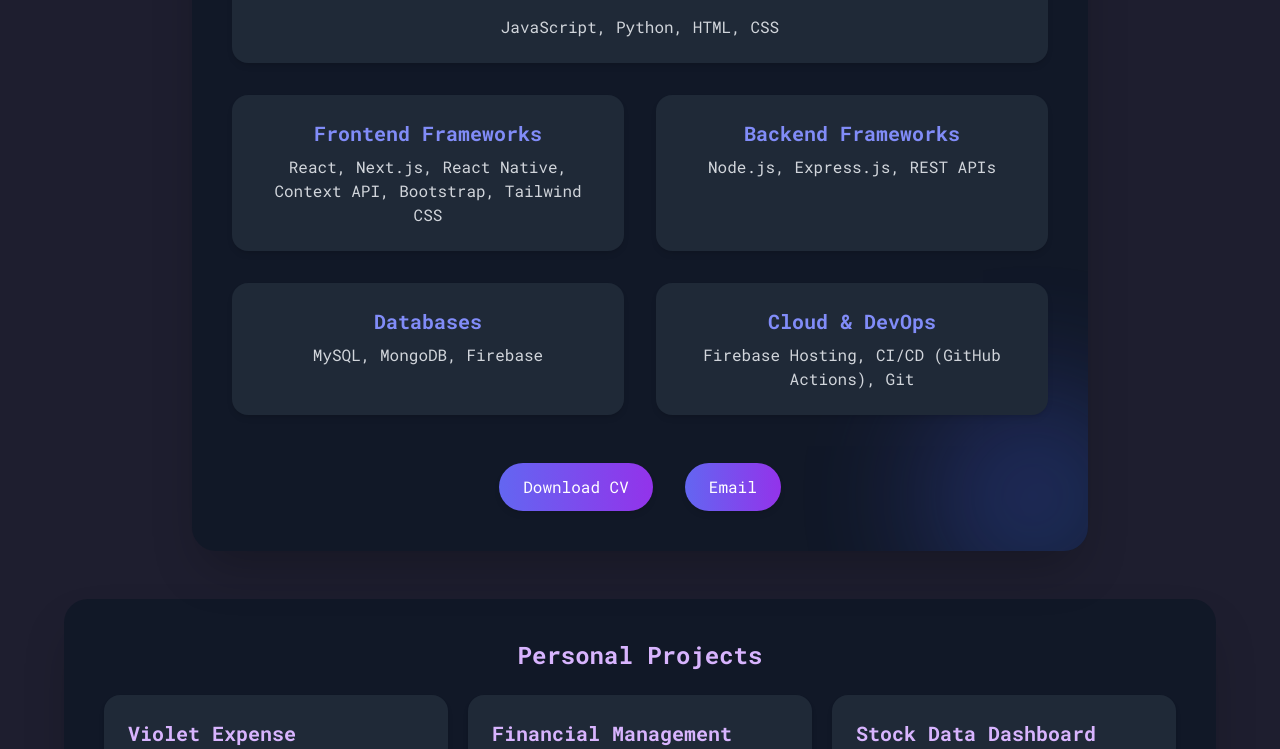
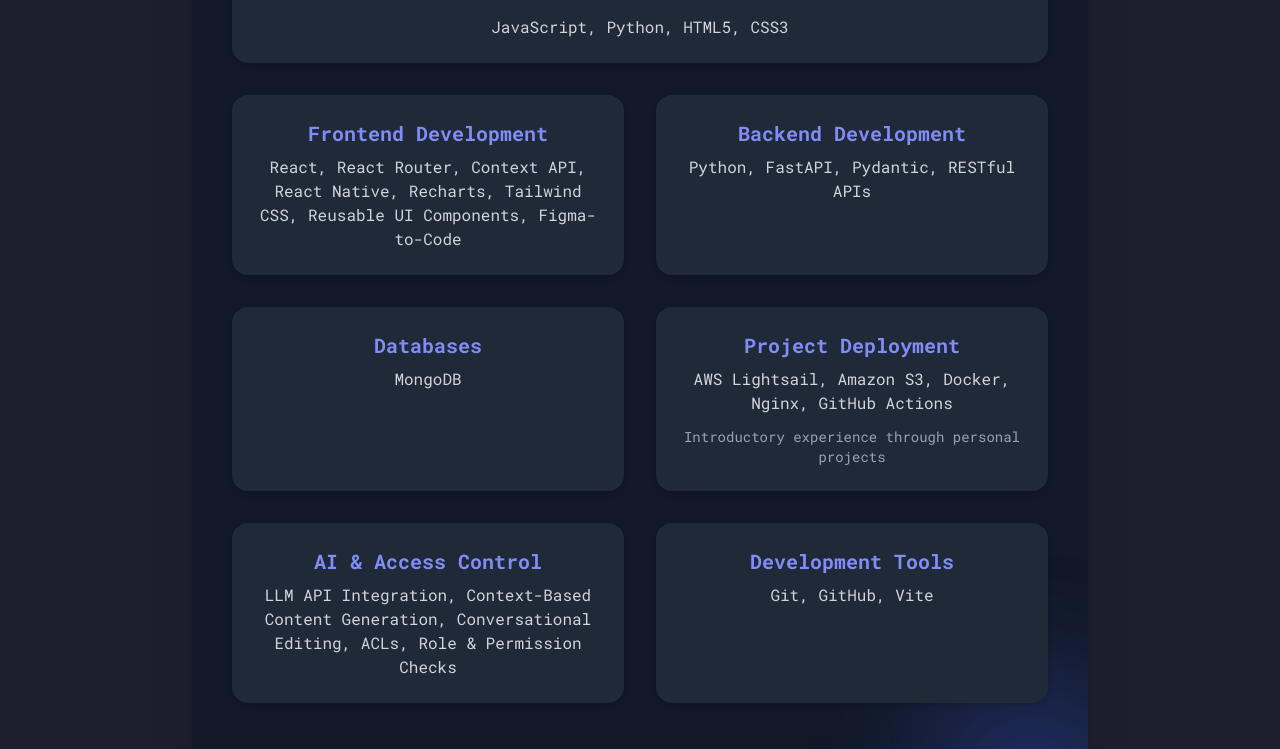
Before and after one commit to shihuayin/shihuayin.github.io, a React (Create React App) app: page / in a window 1280 px wide. Shown: the part 647-1396 px from the top of the page. Built offline with nearby package versions, Linux system fonts and the light colour scheme.

Commit message:
Update portfolio skills with full-stack and AI experience

```diff
--- a/src/components/Profile.js
+++ b/src/components/Profile.js
@@ -44,27 +44,27 @@
             </h4>
             <div className="flex flex-col items-center space-y-2">
               <span className="text-gray-300">
-                JavaScript, Python, HTML, CSS
+                JavaScript, Python, HTML5, CSS3
               </span>
             </div>
           </div>
 
-          {/* Frontend Frameworks */}
+          {/* Frontend Development */}
           <div className="bg-gray-800 p-6 rounded-2xl shadow-md hover:shadow-lg transform hover:-translate-y-2 transition duration-300">
             <h4 className="text-xl font-bold text-indigo-400 mb-2">
-              Frontend Frameworks
+              Frontend Development
             </h4>
             <p className="text-gray-300">
-              React, Next.js, React Native, Context API, Bootstrap, Tailwind CSS
+              React, React Router, Context API, React Native, Recharts, Tailwind CSS, Reusable UI Components, Figma-to-Code
             </p>
           </div>
 
-          {/* Backend Frameworks */}
+          {/* Backend Development */}
           <div className="bg-gray-800 p-6 rounded-2xl shadow-md hover:shadow-lg transform hover:-translate-y-2 transition duration-300">
             <h4 className="text-xl font-bold text-indigo-400 mb-2">
-              Backend Frameworks
+              Backend Development
             </h4>
-            <p className="text-gray-300">Node.js, Express.js, REST APIs</p>
+            <p className="text-gray-300">Python, FastAPI, Pydantic, RESTful APIs</p>
           </div>
 
           {/* Databases */}
@@ -72,26 +72,38 @@
             <h4 className="text-xl font-bold text-indigo-400 mb-2">
               Databases
             </h4>
-            <p className="text-gray-300">MySQL, MongoDB, Firebase</p>
+            <p className="text-gray-300">MongoDB</p>
           </div>
 
-          {/* Cloud & DevOps */}
+          {/* Project Deployment */}
           <div className="bg-gray-800 p-6 rounded-2xl shadow-md hover:shadow-lg transform hover:-translate-y-2 transition duration-300">
             <h4 className="text-xl font-bold text-indigo-400 mb-2">
-              Cloud & DevOps
+              Project Deployment
             </h4>
             <p className="text-gray-300">
-              Firebase Hosting, CI/CD (GitHub Actions), Git
+              AWS Lightsail, Amazon S3, Docker, Nginx, GitHub Actions
+            </p>
+            <p className="text-sm text-gray-400 mt-3">
+              Introductory experience through personal projects
             </p>
           </div>
 
-          {/* Design Tools */}
-          {/* <div className="bg-gray-800 p-6 rounded-2xl shadow-md hover:shadow-lg transform hover:-translate-y-2 transition duration-300">
+          <div className="bg-gray-800 p-6 rounded-2xl shadow-md hover:shadow-lg transform hover:-translate-y-2 transition duration-300">
             <h4 className="text-xl font-bold text-indigo-400 mb-2">
-              Design Tools
+              AI & Access Control
             </h4>
-            <p className="text-gray-300">Figma, Balsamiq</p>
-          </div> */}
+            <p className="text-gray-300">
+              LLM API Integration, Context-Based Content Generation,
+              Conversational Editing, ACLs, Role & Permission Checks
+            </p>
+          </div>
+
+          <div className="bg-gray-800 p-6 rounded-2xl shadow-md hover:shadow-lg transform hover:-translate-y-2 transition duration-300">
+            <h4 className="text-xl font-bold text-indigo-400 mb-2">
+              Development Tools
+            </h4>
+            <p className="text-gray-300">Git, GitHub, Vite</p>
+          </div>
         </div>
       </div>
 
```
